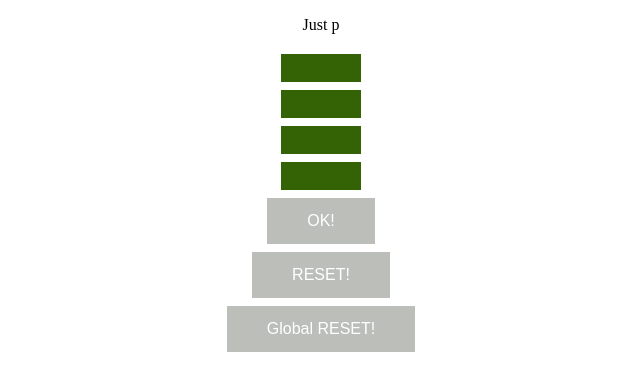
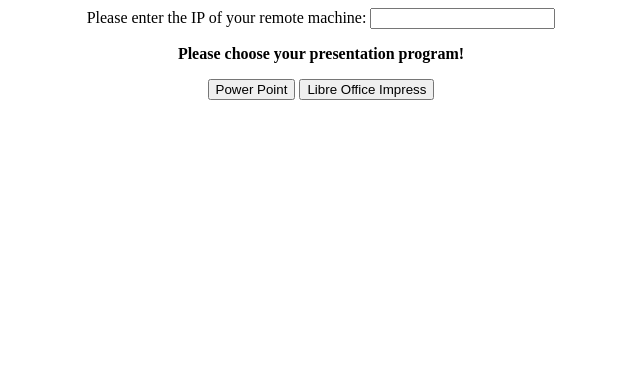
Before and after one commit to kantoshyna/PPoint, a website: page index.html in a window 1280 px wide. Shown: the whole page, without its empty margins (319-959 px from the left). Drawn offline with Linux system fonts and the light colour scheme.

Commit message:
read the ip-addrese and choose the remote program

```diff
--- a/index.html
+++ b/index.html
@@ -2,48 +2,24 @@
 <html>
 
 <head>
-    <meta http-equiv="Content-Type" content="text/html; charset=utf-8">
-    <title></title>
-    <style>
-        .button {
-            background-color: rgb(52, 99, 5);
-            /* Green */
-            border: none;
-            color: white;
-            text-align: center;
-            text-decoration: none;
-            display: inline-block;
-            font-size: 16px;
-            margin: 4px 2px;
-            cursor: pointer;
-        }
-
-        .button3 {
-            padding: 14px 40px;
-        }
-    </style>
 </head>
 
 <body>
     <div align='center'>
-        <p id="justP">Just p</p>
-        <button class="button button3" id="next" onclick="nextPage()"></button>
-        <br>
-        <button class="button button3" id="prev" onclick="prevPage()"></button>
-        <br>
-        <button class="button button3" id="start" onclick="startShow()"></button>
-        <br>
-        <button class="button button3" id="stop" onclick="stopShow()"></button>
-        <br>
-        <button class="button button3" style="background-color:rgb(188, 190, 186)" id="okButton" onclick="okDealer()">OK!</button>
-        <br>
-        <button class="button button3" style="background-color:rgb(188, 190, 186)" id="resetButton" onclick="resetDealer()">RESET!</button>
-        <br>
-        <button class="button button3" style="background-color:rgb(188, 190, 186)" id="globalResetButton" onclick="globalResetDealer()">Global RESET!</button>
-        <script src='pointScript.js'></script>
+        <form action="./initing.js">
+            Please enter the IP of your remote machine:
+            <input type="text" name="ip">
+            <br>
+        </form>
+        <p>
+            <b>Please choose your presentation program!</b>
+        </p>
 
+        <form action="./step2.html">
+            <button onclick="init(1)">Power Point</button>
+            <button onclick="init(2)">Libre Office Impress</button>
+        </form>
+        <script src="initing.js"></script>
 
     </div>
 </body>
-
-</html>
--- /dev/null
+++ b/initing.js
@@ -0,0 +1,7 @@
+function init(opSyst) {
+  if (opSyst == 1) {
+    return "powerPoint";
+  } else {
+    return "libreOffice";
+  }
+}
--- a/pointScript.js
+++ b/pointScript.js
@@ -1,3 +1,5 @@
+var syst = require("initing.js");
+
 function nextPage() {}
 
 function prevPage() {}
```
Also changed, not shown: step2.html (added, +41 -0 lines).
